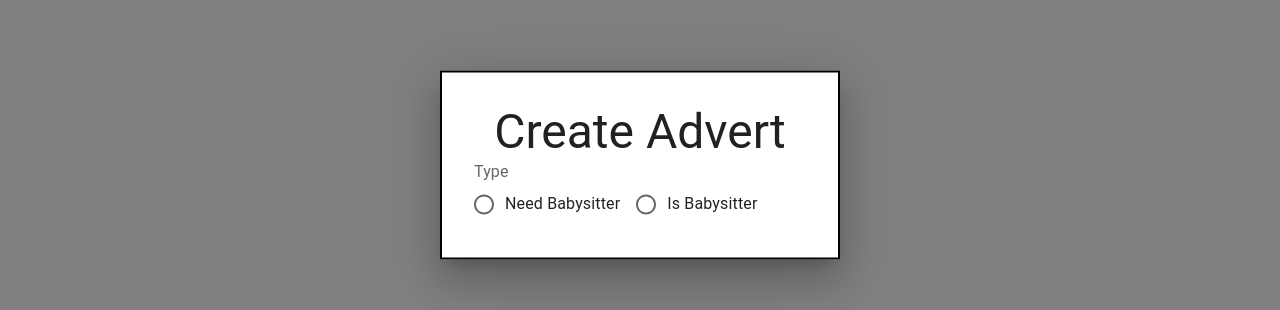
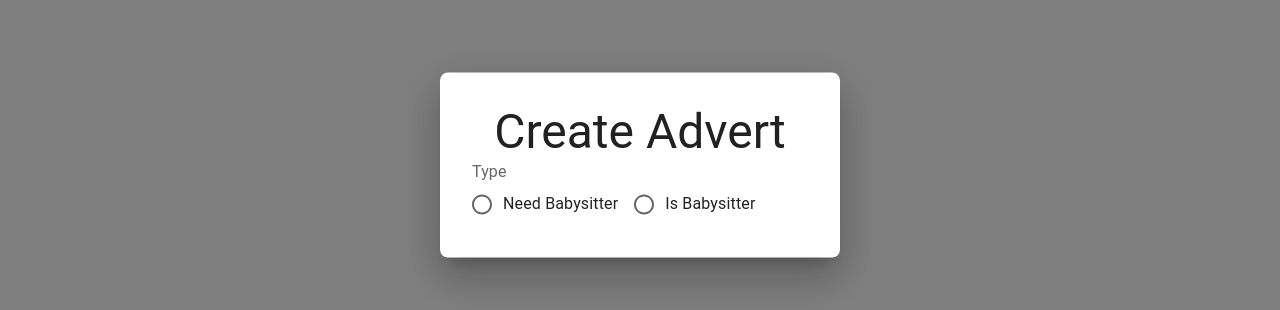
Before and after one commit to edalholt/TDT4237-trustedSitters-Vulnerable-Application, a React (Create React App) app in the folder frontend/: page /adverts in a window 1280 px wide. Both pictures are taken after a click on the button "CREATE NEW ADVERT". Shown: the part 235-545 px from the top of the page. Built offline with nearby package versions, Linux system fonts and the light colour scheme; no server answers.

Commit message:
Add border radius to modal

```diff
--- a/frontend/src/components/EditAdvert.jsx
+++ b/frontend/src/components/EditAdvert.jsx
@@ -29,9 +29,9 @@ const EditAdvert = (props) => {
     transform: "translate(-50%, -50%)",
     width: 400,
     bgcolor: "background.paper",
-    border: "2px solid #000",
     boxShadow: 24,
     p: 4,
+    borderRadius: 2,
   };
 
   const buttonClick = () => {
```
